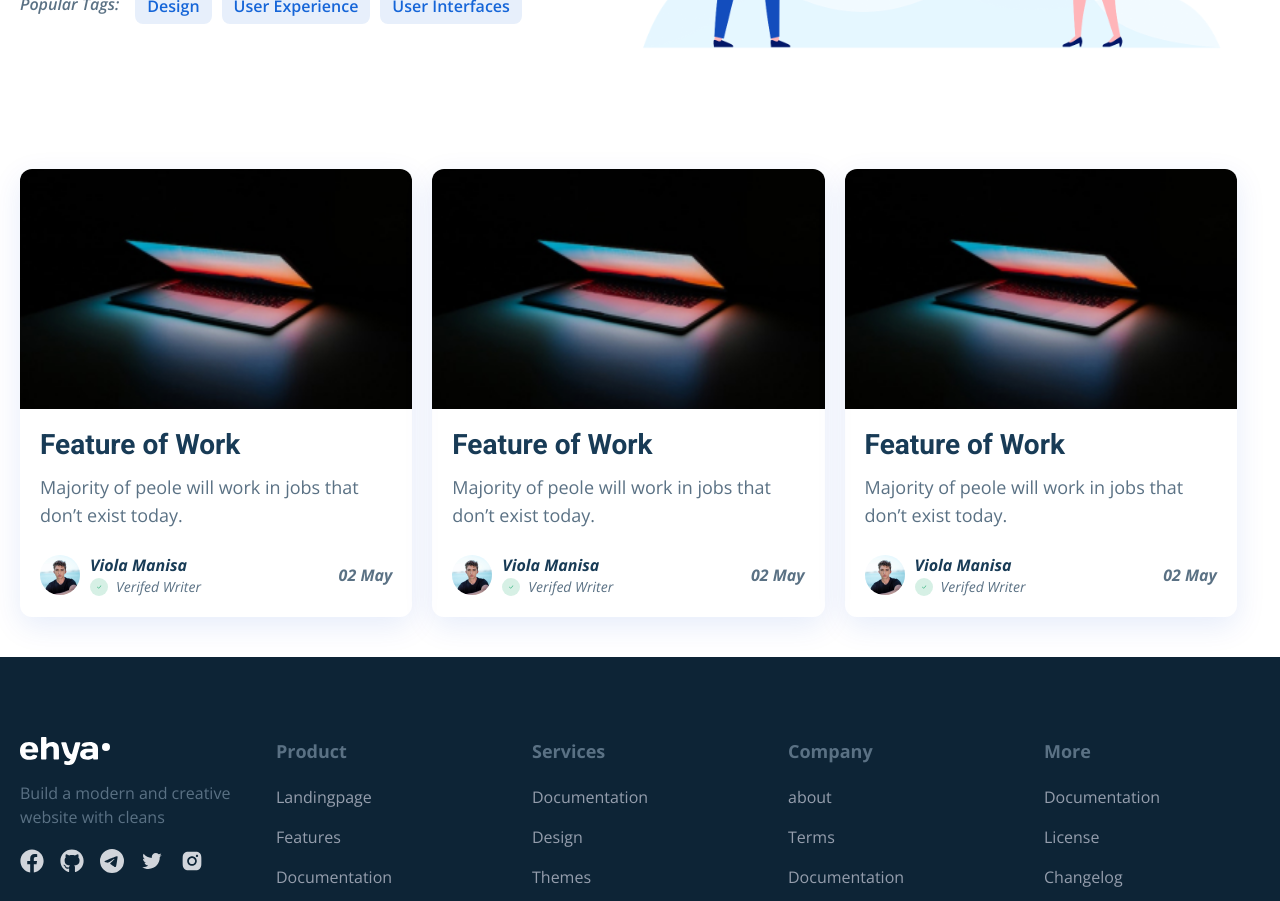
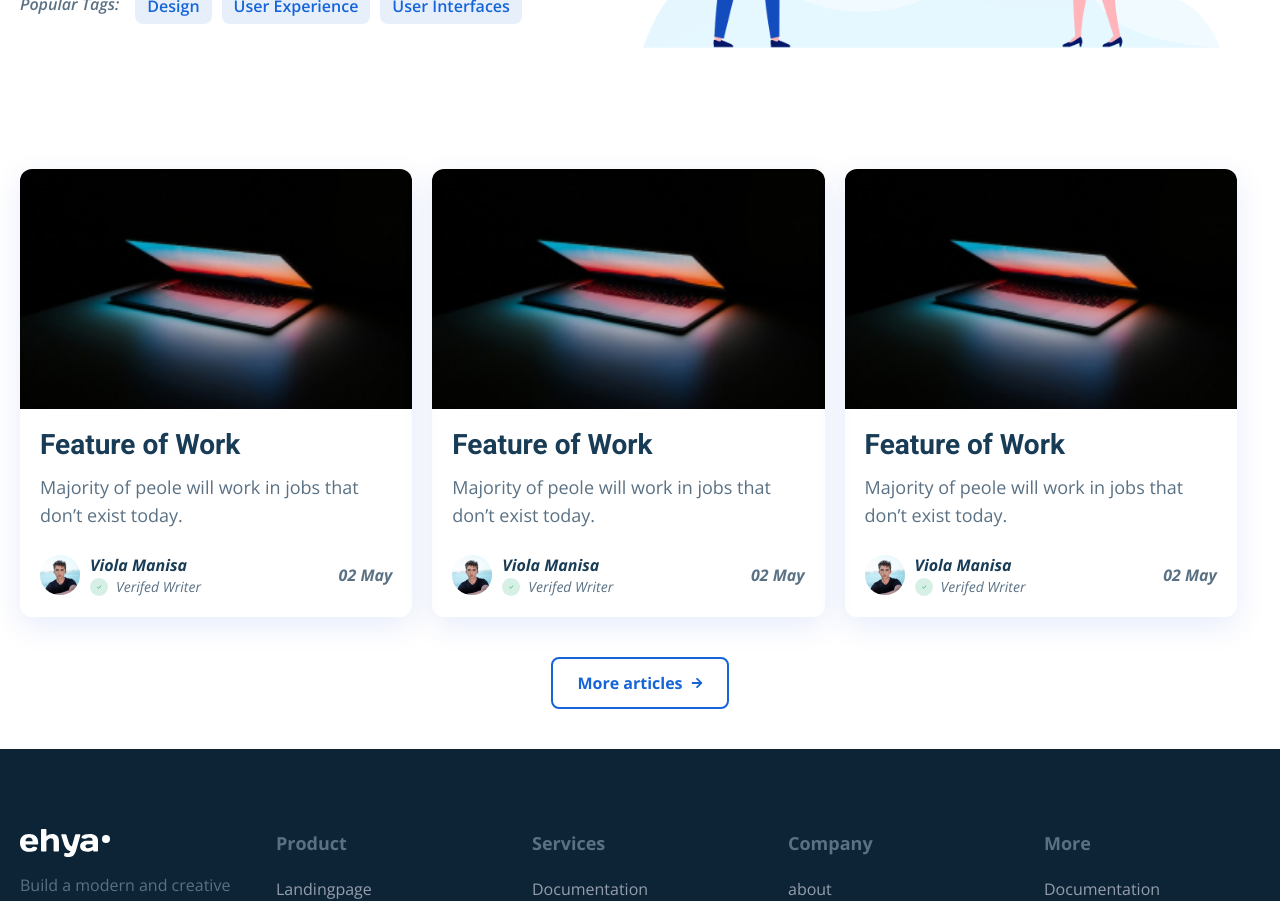
Before and after one commit to rizan1998/mern-blog-frontend, a React (Create React App) app: page / in a window 1280 px wide. Shown: the part 480-1381 px from the top of the page. Built offline with nearby package versions, Linux system fonts and the light colour scheme.

Commit message:
unfinished CTA section

```diff
--- a/src/pages/home/container/Articles.jsx
+++ b/src/pages/home/container/Articles.jsx
@@ -1,12 +1,19 @@
 import React from "react";
+import { FaArrowRight } from "react-icons/fa";
 import ArticleCard from "../../../components/ArticleCard";
 
 const Articles = () => {
   return (
-    <section className="container mx-auto flex flex-wrap md:gap-x-5 gap-y-5 px-5 py-10">
-      <ArticleCard className="w-full md:w-[calc(50%-20px)] lg:w-[calc(33.33%-21PX)]" />
-      <ArticleCard className="w-full md:w-[calc(50%-20px)] lg:w-[calc(33.33%-21PX)]" />
-      <ArticleCard className="w-full md:w-[calc(50%-20px)] lg:w-[calc(33.33%-21PX)]" />
+    <section className="flex flex-col container mx-auto px-5 py-10">
+      <div className="flex flex-wrap md:gap-x-5 gap-y-5 pb-10">
+        <ArticleCard className="w-full md:w-[calc(50%-20px)] lg:w-[calc(33.33%-21PX)]" />
+        <ArticleCard className="w-full md:w-[calc(50%-20px)] lg:w-[calc(33.33%-21PX)]" />
+        <ArticleCard className="w-full md:w-[calc(50%-20px)] lg:w-[calc(33.33%-21PX)]" />
+      </div>
+      <button className="mx-auto flex items-center gap-x-2 font-bold text-primary border-2 border-primary px-6 py-3 rounded-lg">
+        <span>More articles</span>
+        <FaArrowRight className="w-3 h-3" />
+      </button>
     </section>
   );
 };
```
